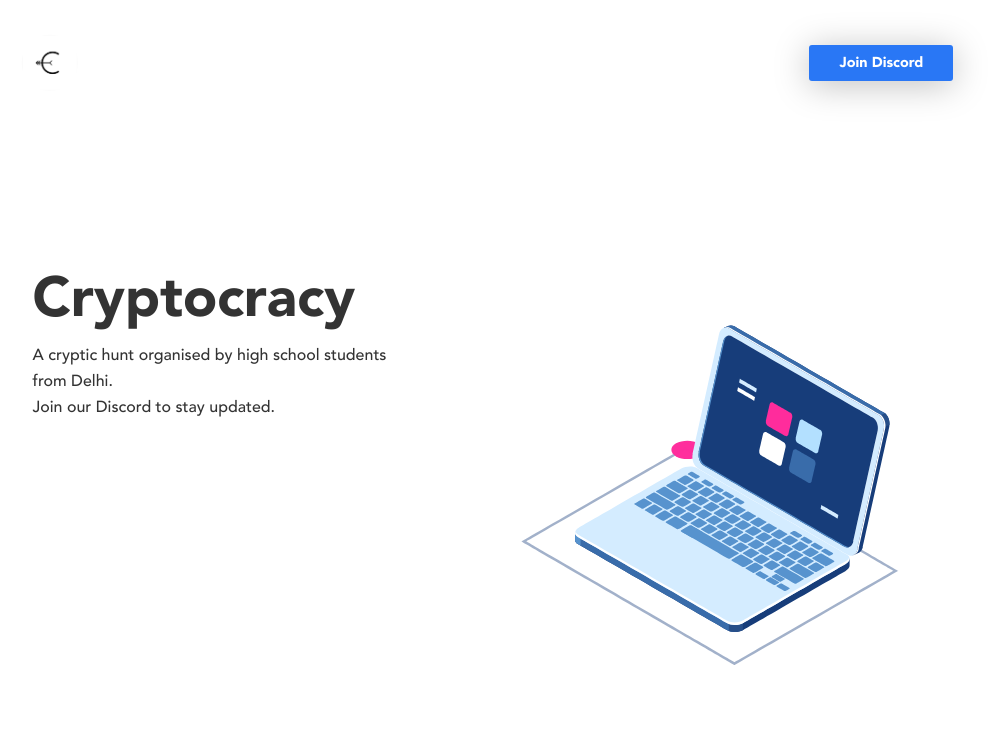
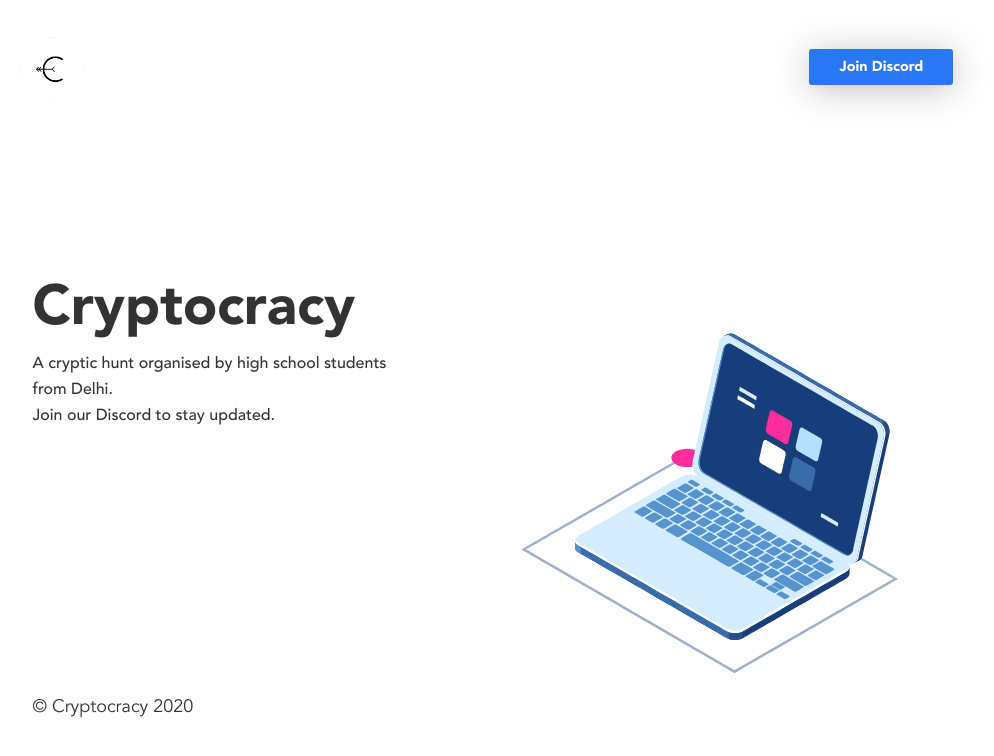
Before and after one commit to cryptichunt/website, a Gatsby site: page / in a window 1280 px wide. Shown: the whole page, without its empty margins (147-1141 px from the left). Built offline with nearby package versions, Linux system fonts and the light colour scheme; Gatsby itself is replaced by a stand-in of ours.

Commit message:
Resize logo, add copyright

```diff
--- a/src/components/header.js
+++ b/src/components/header.js
@@ -12,7 +12,7 @@ const Container = styled.header`
 `
 
 const Logo = styled.img`
-  max-height: 7vh;
+  max-height: 8vh;
   border-radius: 50%;
   transform: translateX(-20%) translateY(30%);
 `
--- a/src/components/layout.js
+++ b/src/components/layout.js
@@ -35,7 +35,7 @@ const Layout = ({ children }) => {
         }}
       >
         <main>{children}</main>
-        {/* <footer>© {new Date().getFullYear()}</footer> */}
+        <footer>© Cryptocracy {new Date().getFullYear()}</footer>
       </div>
     </>
   )
```
